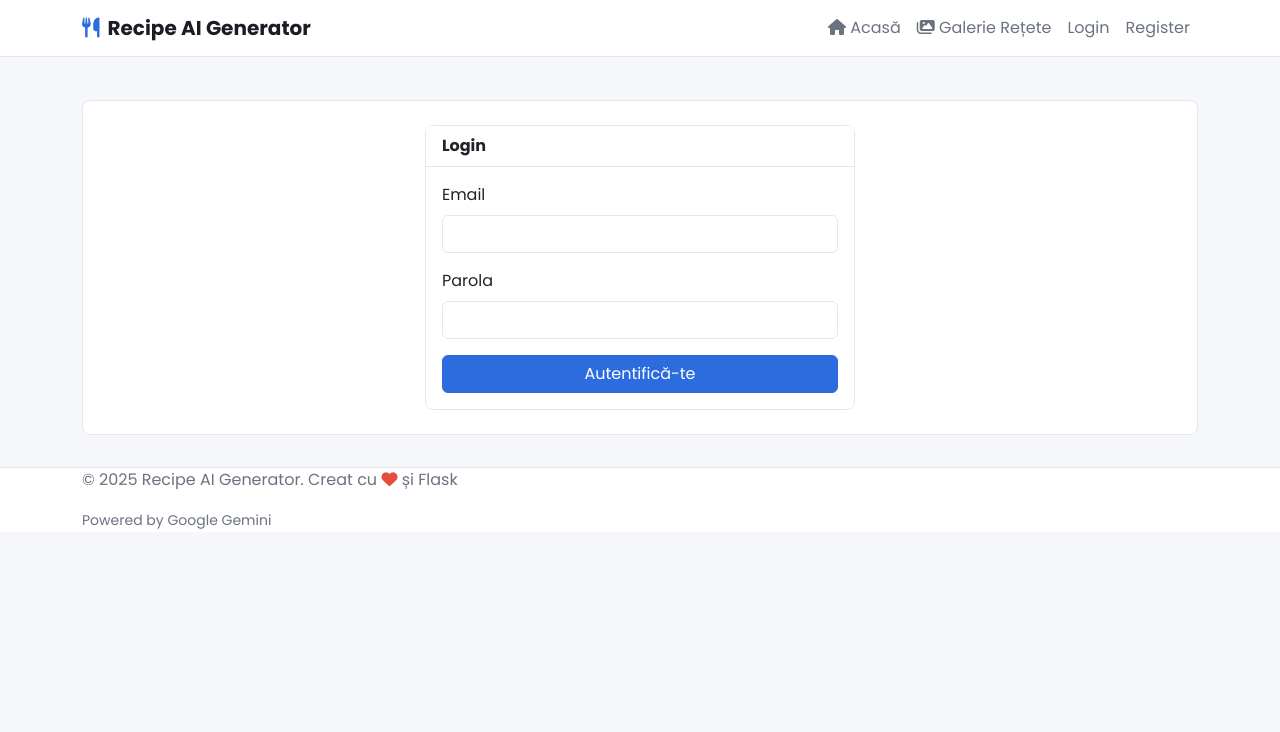
After one commit to AlexIT86/Retete_AI, a Flask app: page /login in a window 1280 px wide. The commit adds this page. Shown: the top 732 px of the page. Run offline with Flask 3, Linux system fonts and the light colour scheme; some libraries are stand-ins or nearby versions.

Commit message:
Add user authentication and usage limits
- Implement user registration and login functionality with password hashing.
- Create 'users' and 'usage_limits' tables in the database.
- Add session management to track logged-in users.
- Introduce daily usage limits for recipe generation (10 per user).
- Update templates to display user information and remaining recipe generations.
- Protect routes with login requirements.

```diff
--- a/app.py
+++ b/app.py
@@ -1,4 +1,4 @@
-from flask import Flask, render_template, request, redirect, url_for, flash, jsonify
+from flask import Flask, render_template, request, redirect, url_for, flash, jsonify, session, g
 import sqlite3
 import requests
 import json
@@ -10,6 +10,7 @@ import re
 from dotenv import load_dotenv
 from flask_wtf.csrf import CSRFProtect, generate_csrf
 from flask_talisman import Talisman
+from werkzeug.security import generate_password_hash, check_password_hash
 
 load_dotenv()
 
@@ -118,6 +119,25 @@ def init_db():
         )
     ''')
 
+    cursor.execute('''
+        CREATE TABLE IF NOT EXISTS users (
+            id INTEGER PRIMARY KEY AUTOINCREMENT,
+            email TEXT NOT NULL UNIQUE,
+            password_hash TEXT NOT NULL,
+            created_at TIMESTAMP DEFAULT CURRENT_TIMESTAMP
+        )
+    ''')
+
+    cursor.execute('''
+        CREATE TABLE IF NOT EXISTS usage_limits (
+            id INTEGER PRIMARY KEY AUTOINCREMENT,
+            user_id INTEGER NOT NULL,
+            day DATE NOT NULL,
+            count INTEGER NOT NULL DEFAULT 0,
+            UNIQUE(user_id, day)
+        )
+    ''')
+
     conn.commit()
     conn.close()
 
@@ -223,6 +243,45 @@ def _ingredients_to_strings(ingredients):
             elif isinstance(ing, str):
                 normalized.append(f"• {ing.strip()}")
     return normalized
+@app.before_request
+def load_current_user():
+    user_id = session.get('user_id')
+    user_email = session.get('user_email')
+    g.user = {'id': user_id, 'email': user_email} if user_id and user_email else None
+
+
+def login_required(view_func):
+    def _wrapped(*args, **kwargs):
+        if not g.get('user'):
+            flash('Trebuie să te autentifici pentru a accesa această acțiune.', 'error')
+            return redirect(url_for('login', next=request.path))
+        return view_func(*args, **kwargs)
+    _wrapped.__name__ = view_func.__name__
+    return _wrapped
+
+
+def _get_today_count(user_id):
+    conn = sqlite3.connect(DATABASE)
+    cursor = conn.cursor()
+    today = datetime.utcnow().date().isoformat()
+    cursor.execute('SELECT count FROM usage_limits WHERE user_id = ? AND day = ?', (user_id, today))
+    row = cursor.fetchone()
+    conn.close()
+    return (row[0] if row else 0)
+
+
+def _inc_today_count(user_id):
+    conn = sqlite3.connect(DATABASE)
+    cursor = conn.cursor()
+    today = datetime.utcnow().date().isoformat()
+    cursor.execute('SELECT id, count FROM usage_limits WHERE user_id = ? AND day = ?', (user_id, today))
+    row = cursor.fetchone()
+    if row:
+        cursor.execute('UPDATE usage_limits SET count = ? WHERE id = ?', (row[1] + 1, row[0]))
+    else:
+        cursor.execute('INSERT INTO usage_limits (user_id, day, count) VALUES (?, ?, ?)', (user_id, today, 1))
+    conn.commit()
+    conn.close()
 
 
 def parse_recipe_response(response_text, original_ingredients):
@@ -302,16 +361,82 @@ def parse_recipe_response(response_text, original_ingredients):
 @app.route('/')
 def index():
     """Pagina principală"""
-    return render_template('index.html')
+    if not g.get('user'):
+        return redirect(url_for('login'))
+    remaining = max(0, 10 - _get_today_count(g.user['id']))
+    return render_template('index.html', remaining=remaining)
+@app.route('/login', methods=['GET', 'POST'])
+def login():
+    if request.method == 'POST':
+        email = (request.form.get('email') or '').strip().lower()
+        password = request.form.get('password') or ''
+        if not email or not password:
+            flash('Email și parolă necesare', 'error')
+            return redirect(url_for('login'))
+        conn = sqlite3.connect(DATABASE)
+        cursor = conn.cursor()
+        cursor.execute('SELECT id, password_hash FROM users WHERE email = ?', (email,))
+        row = cursor.fetchone()
+        conn.close()
+        if not row or not check_password_hash(row[1], password):
+            flash('Credențiale invalide', 'error')
+            return redirect(url_for('login'))
+        session['user_id'] = row[0]
+        session['user_email'] = email
+        flash('Bun venit!', 'success')
+        next_url = request.args.get('next') or url_for('index')
+        return redirect(next_url)
+    return render_template('login.html')
+
+
+@app.route('/register', methods=['GET', 'POST'])
+def register():
+    if request.method == 'POST':
+        email = (request.form.get('email') or '').strip().lower()
+        password = request.form.get('password') or ''
+        if not email or not password:
+            flash('Email și parolă necesare', 'error')
+            return redirect(url_for('register'))
+        conn = sqlite3.connect(DATABASE)
+        cursor = conn.cursor()
+        try:
+            cursor.execute('INSERT INTO users (email, password_hash) VALUES (?, ?)', (email, generate_password_hash(password)))
+            conn.commit()
+        except Exception:
+            conn.close()
+            flash('Email deja folosit', 'error')
+            return redirect(url_for('register'))
+        cursor.execute('SELECT id FROM users WHERE email = ?', (email,))
+        row = cursor.fetchone()
+        conn.close()
+        session['user_id'] = row[0]
+        session['user_email'] = email
+        flash('Cont creat!', 'success')
+        return redirect(url_for('index'))
+    return render_template('register.html')
+
+
+@app.route('/logout')
+def logout():
+    session.clear()
+    flash('Te-ai delogat.', 'success')
+    return redirect(url_for('index'))
 
 
 @app.route('/generate_recipe', methods=['POST'])
+@login_required
 def generate_recipe():
     """Generează rețeta bazată pe ingrediente"""
     ingredients = request.form.get('ingredients', '').strip()
 
     if not ingredients:
         flash('Te rog să introduci cel puțin un ingredient!', 'error')
+        return redirect(url_for('index'))
+
+    # Limita: 10 generări/zi per utilizator
+    user = g.get('user')
+    if _get_today_count(user['id']) >= 10:
+        flash('Ai atins limita de 10 rețete pe zi. Revino mâine!', 'error')
         return redirect(url_for('index'))
 
     # Generează rețeta folosind Gemini
@@ -328,6 +453,7 @@ def generate_recipe():
         flash('Nu se poate genera rețeta în acest moment. Te rugăm încearcă din nou.', 'error')
         return redirect(url_for('index'))
 
+    _inc_today_count(user['id'])
     logger.info("Recipe generated successfully | title='%s'", (recipe_data.get('title') or '')[:80])
     return render_template('recipe_result.html',
                            recipe=recipe_data,
@@ -335,6 +461,7 @@ def generate_recipe():
 
 
 @app.route('/save_recipe', methods=['POST'])
+@login_required
 def save_recipe():
     """Salvează rețeta în baza de date"""
     try:
@@ -364,6 +491,7 @@ def save_recipe():
 
 
 @app.route('/gallery')
+@login_required
 def gallery():
     """Afișează galeria de rețete salvate"""
     conn = sqlite3.connect(DATABASE)
@@ -391,6 +519,7 @@ def gallery():
 
 
 @app.route('/recipe/<int:recipe_id>')
+@login_required
 def view_recipe(recipe_id):
     """Afișează o rețetă completă din galerie"""
     conn = sqlite3.connect(DATABASE)
@@ -418,6 +547,7 @@ def view_recipe(recipe_id):
 
 
 @app.route('/delete_recipe/<int:recipe_id>', methods=['POST'])
+@login_required
 def delete_recipe(recipe_id):
     """Șterge o rețetă din galerie"""
     conn = sqlite3.connect(DATABASE)
--- a/templates/base.html
+++ b/templates/base.html
@@ -99,6 +99,21 @@
                             <i class="fas fa-images"></i> Galerie Rețete
                         </a>
                     </li>
+                    {% if g.user %}
+                    <li class="nav-item me-3">
+                        <span class="nav-link">{{ g.user.email }}</span>
+                    </li>
+                    <li class="nav-item">
+                        <a class="nav-link" href="{{ url_for('logout') }}">Logout</a>
+                    </li>
+                    {% else %}
+                    <li class="nav-item">
+                        <a class="nav-link" href="{{ url_for('login') }}">Login</a>
+                    </li>
+                    <li class="nav-item">
+                        <a class="nav-link" href="{{ url_for('register') }}">Register</a>
+                    </li>
+                    {% endif %}
                 </ul>
             </div>
         </div>
--- a/templates/index.html
+++ b/templates/index.html
@@ -8,6 +8,9 @@
         <i class="fas fa-magic"></i> Recipe AI Generator
     </h1>
     <p class="lead">Transformă-ți ingredientele în rețete delicioase cu ajutorul inteligenței artificiale!</p>
+    {% if remaining is defined %}
+    <p class="text-muted">Îți mai rămân astăzi <strong>{{ remaining }}</strong> generări.</p>
+    {% endif %}
     <p class="text-muted">Introduci ingredientele pe care le ai, iar AI-ul îți va genera o rețetă completă cu instrucțiuni, rating de dificultate și recomandări de băuturi.</p>
 </div>
 
--- /dev/null
+++ b/templates/login.html
@@ -0,0 +1,28 @@
+{% extends "base.html" %}
+
+{% block title %}Autentificare{% endblock %}
+
+{% block content %}
+<div class="row justify-content-center">
+  <div class="col-md-5">
+    <div class="card">
+      <div class="card-header"><strong>Login</strong></div>
+      <div class="card-body">
+        <form method="POST">
+          <input type="hidden" name="csrf_token" value="{{ csrf_token }}">
+          <div class="mb-3">
+            <label class="form-label">Email</label>
+            <input class="form-control" type="email" name="email" required>
+          </div>
+          <div class="mb-3">
+            <label class="form-label">Parola</label>
+            <input class="form-control" type="password" name="password" required>
+          </div>
+          <div class="d-grid">
+            <button class="btn btn-primary" type="submit">Autentifică-te</button>
+          </div>
+        </form>
+      </div>
+    </div>
+  </div>
+{% endblock %}
```
Also changed, not shown: templates/register.html (added, +28 -0 lines).
